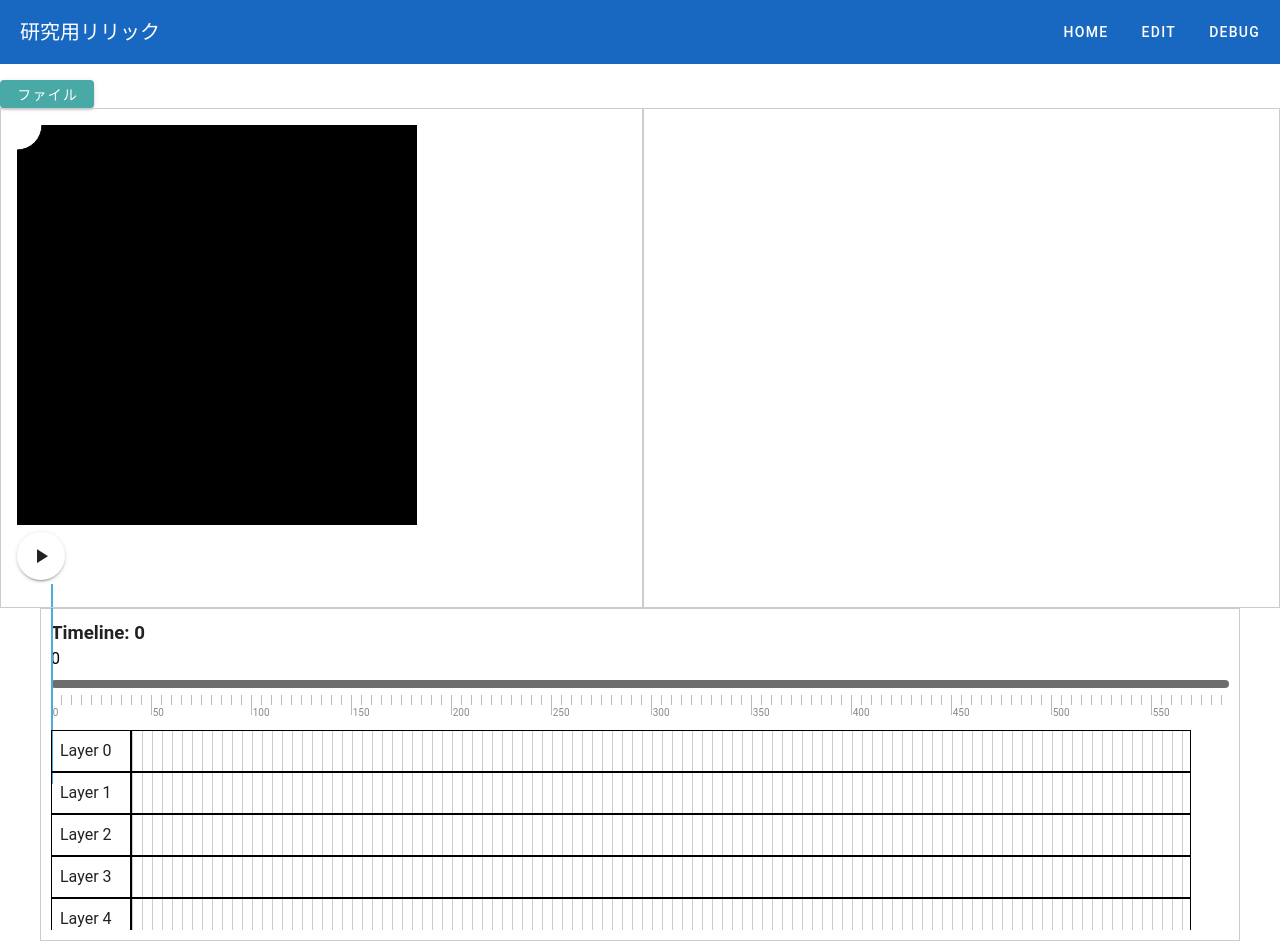
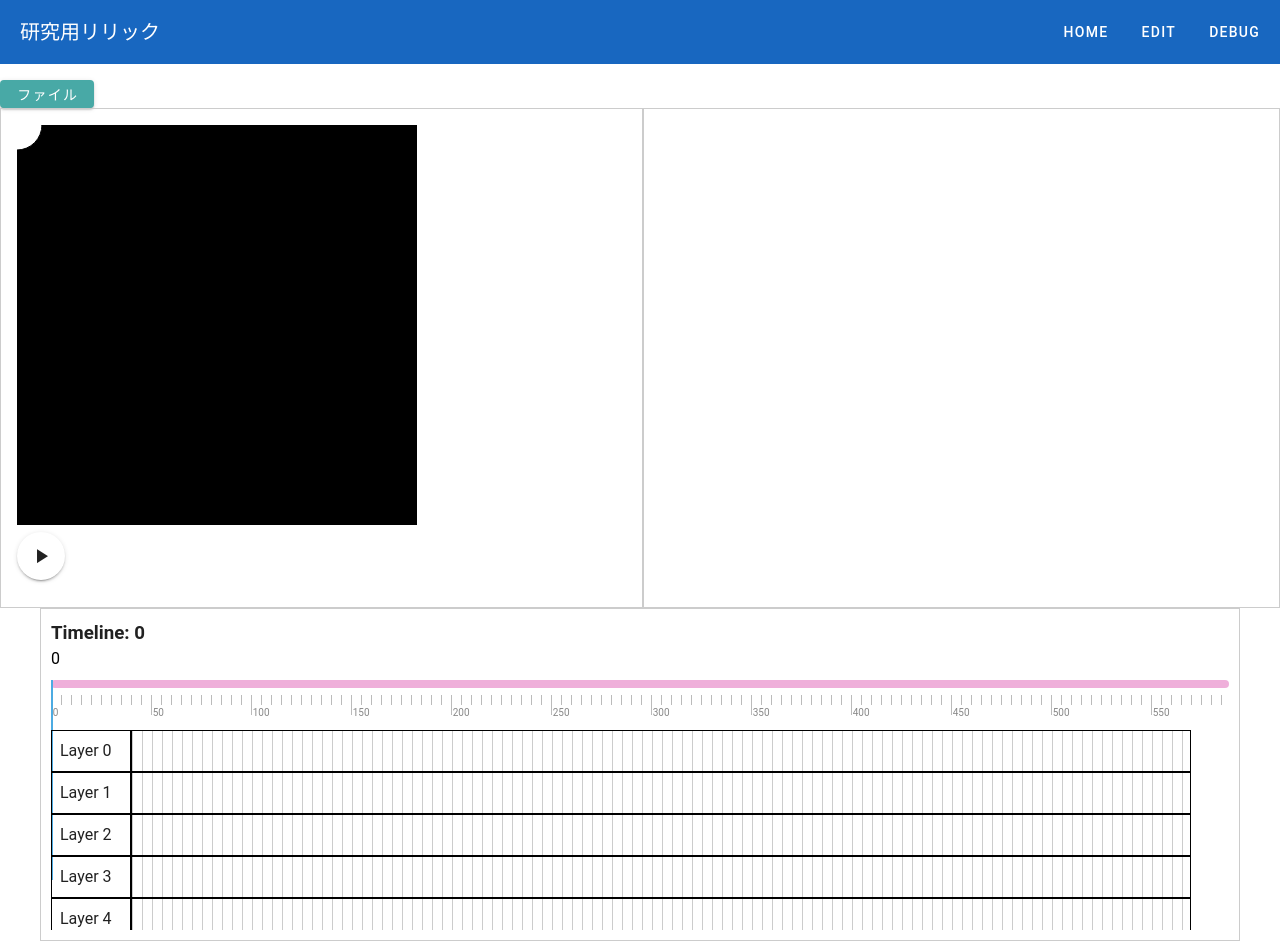
Before and after one commit to mino-8136/Co-Lyrics-WEB, a Vue app: page /edit in a window 1280 px wide. Built offline with nearby package versions, Linux system fonts and the light colour scheme; what @imengyu/vue3-context-menu would draw is missing.

Commit message:
ベース更新

```diff
--- a/src/components/objects/TimelineBar.vue
+++ b/src/components/objects/TimelineBar.vue
@@ -15,14 +15,17 @@ const ticks = ref(20)
 </script>
 
 <style scoped>
-input[type='range'] {
+input[type="range"] {
   -webkit-appearance: none;
   appearance: none;
   outline: none;
+  background: transparent;
   cursor: pointer;
   width: 100%;
-  /* Track のスタイル */
-  background: #6d6d6d;
+}
+
+input[type="range"]::-webkit-slider-runnable-track {
+  background: #efafda;
   height: 8px;
   border-radius: 8px;
 }
```
